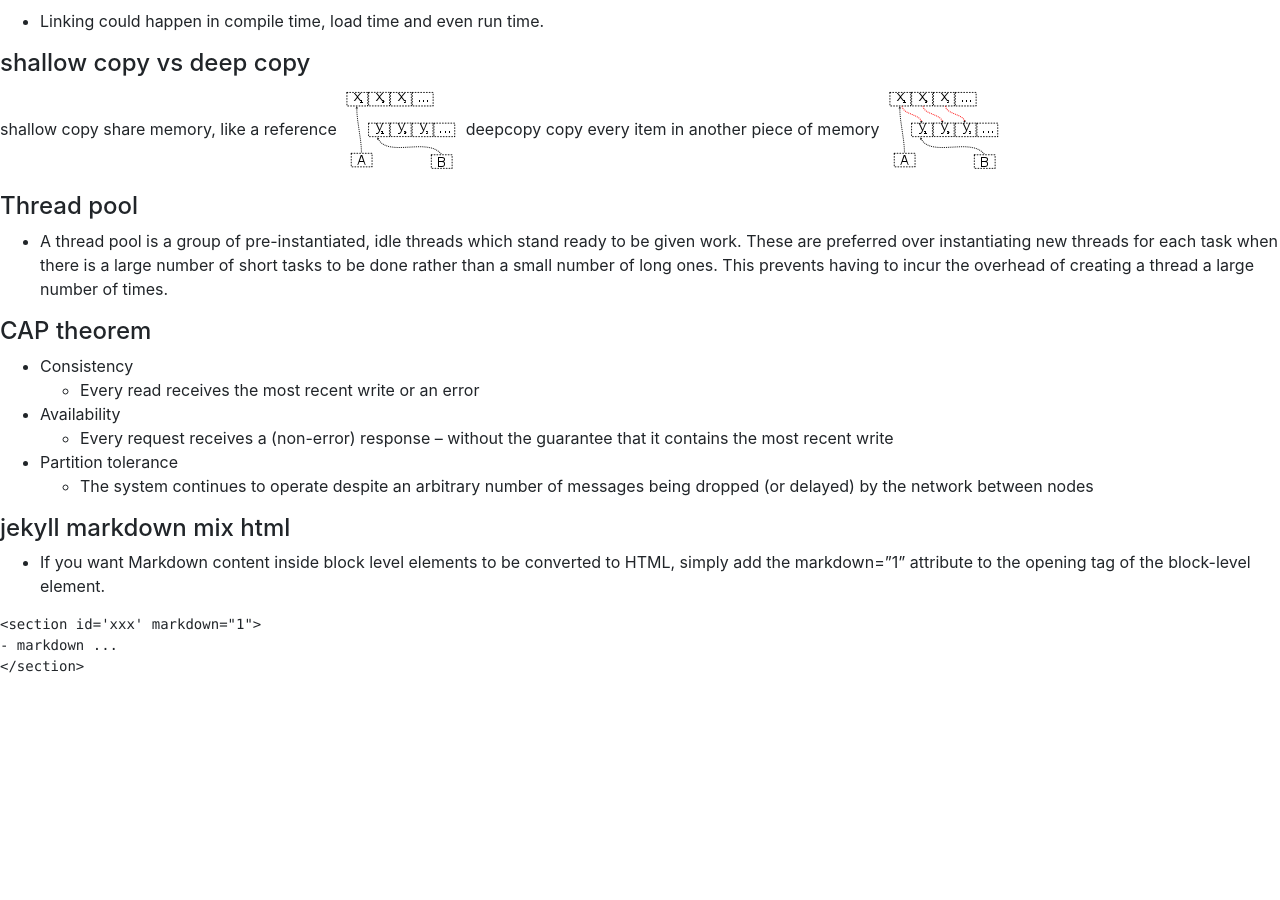
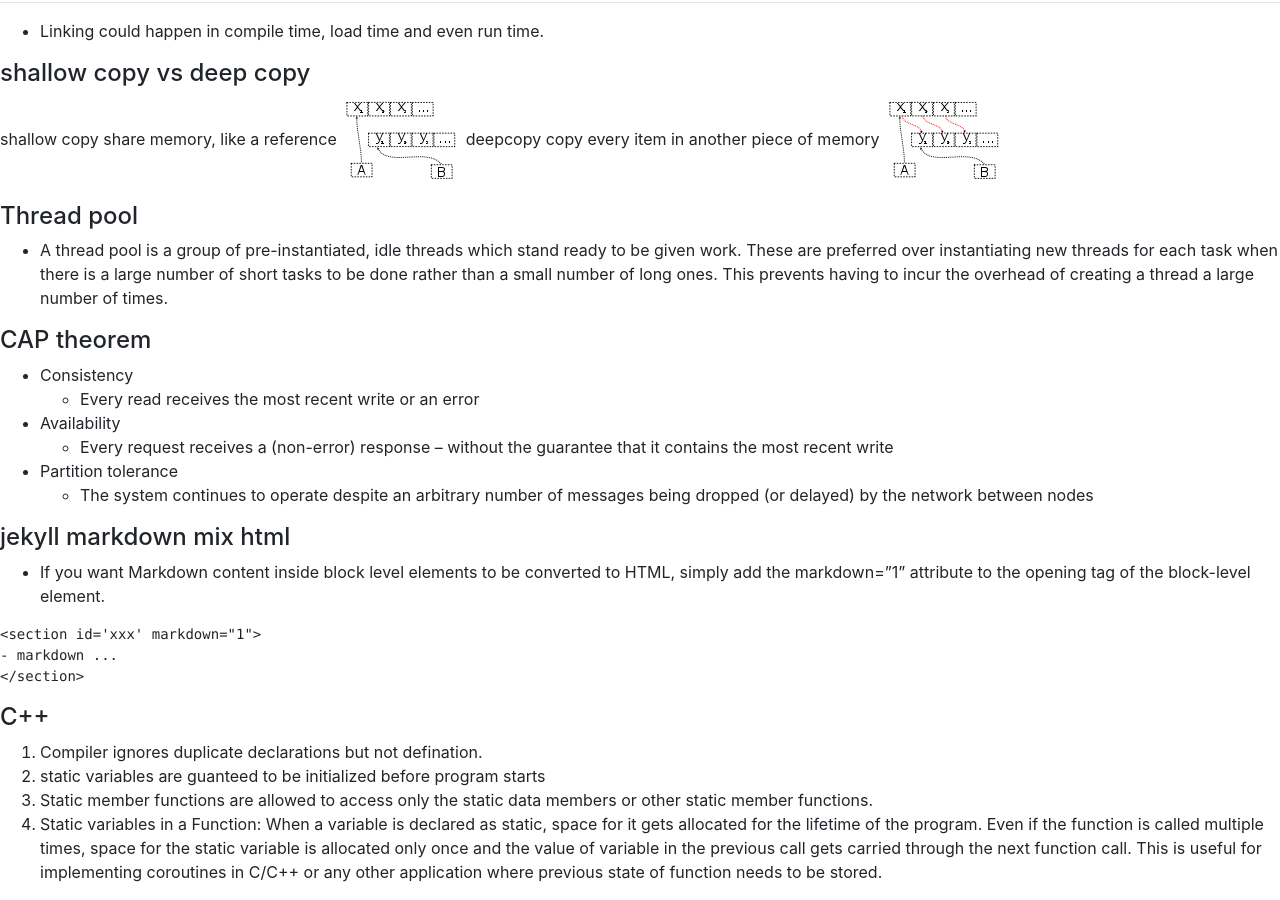
Before and after one commit to CamelShikai/CamelShikai.github.io, a Jekyll site: the page built from _posts/2018-09-25-MyNotes.md, in a window 1280 px wide and 900 px high, scrolled down 2027 px. Built offline with Jekyll 4.4.1, drawn with Linux system fonts in a browser that asks for light colours; our own code applies the rules of GitHub Pages for plain Markdown files; before the commit the page ends 2720 px from its top, so only the background shows below that.

Commit message:
c++ notes

````diff
--- a/_posts/2018-09-25-MyNotes.md
+++ b/_posts/2018-09-25-MyNotes.md
@@ -41,11 +44,11 @@ Every record is written to disk and duplicated for fault-tolerance.
 - memory efficient
 
 ---
-##### Python tips
+#### Python tips
 [http://book.pythontips.com/en/latest/](http://book.pythontips.com/en/latest/)
 - Python provides a better method for managing resources than destructors - contexts. It is better to use a context manager to release resources than using destructors.
 
-##### Kafka
+#### Kafka
 - Each broker holds a number of partitions and each of these partitions can be either a leader or a replica for a topic. All writes and reads to a topic go through the leader and the leader coordinates updating replicas with new data. If a leader fails, a replica takes over as the new leader.
 - Producers write to a single leader, this provides a means of load balancing production so that each write can be serviced by a separate broker and machine. In the first image, the producer is writing to partition 0 of the topic and partition 0 replicates that write to the available replicas
 
@@ -85,3 +88,9 @@ deepcopy copy every item in another piece of memory
 - markdown ...
 </section>
 ```
+
+#### C++
+1. Compiler ignores duplicate declarations but not defination.
+1. static variables are guanteed to be initialized before program starts
+1. Static member functions are allowed to access only the static data members or other static member functions.
+1. Static variables in a Function: When a variable is declared as static, space for it gets allocated for the lifetime of the program. Even if the function is called multiple times, space for the static variable is allocated only once and the value of variable in the previous call gets carried through the next function call. This is useful for implementing coroutines in C/C++ or any other application where previous state of function needs to be stored.
--- a/blog.html
+++ b/blog.html
@@ -5,7 +5,7 @@ title: Blog
 <h4 class='ml22'>Latest Posts</h4>
 <ul>
   {% for post in site.posts %}
-    <li>
+  <li>
       <h5><a href="{{ post.url }}">{{ post.title }}</a></h5>
       {{ post.excerpt }}
     </li>
````
Also changed, not shown: other parts of _posts/2018-09-25-MyNotes.md (+3 -0 lines), _posts/2018-10-27-Cough.md (+4 -0 lines), 3 other files.
